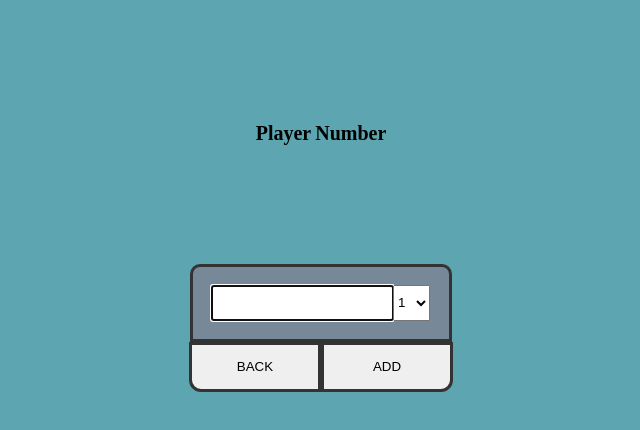
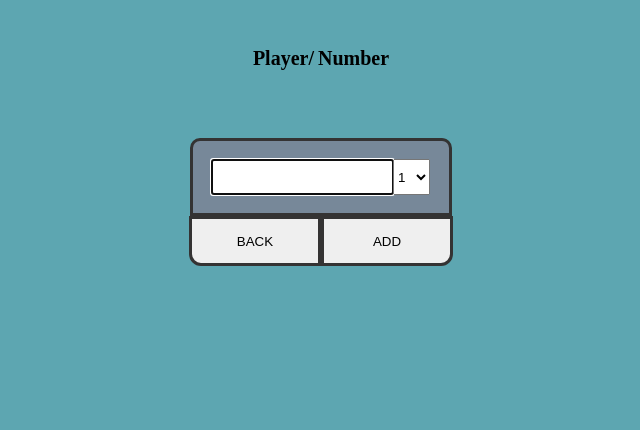
Before and after one commit to DMWH-Bsmith/killer, a website: page index.html in a window 1280 px wide. Both pictures are taken after a click on the button "NEXT". Shown: the whole page, without its empty margins (319-959 px from the left). Drawn offline with Linux system fonts and the light colour scheme.

Commit message:
adgadsga

```diff
--- a/app.js
+++ b/app.js
@@ -51,7 +51,7 @@ const trEl = document.createElement('tr');
 
 const playaBoardHeader = document.createElement('th');
 playaBoardHeader.classList.add('col');
-playaBoardHeader.textContent = 'Player';
+playaBoardHeader.textContent = 'Player/';
 
 const numbaBoardHeader = document.createElement('th');
 numbaBoardHeader.classList.add('col');
--- a/style.css
+++ b/style.css
@@ -18,9 +18,14 @@ h1 {
 }
 
 
-.first, .second, .third {
+.first, .third {
     margin-top: 25px;
     min-height: 400px;
+    background-color: rgb(93, 166, 177);
+}
+
+.second {
+    /* margin-top: 10px; */
     background-color: rgb(93, 166, 177);
 }
 
@@ -184,13 +189,15 @@ p {
 
 
 
+
 .playingField {
     display: flex;
-    justify-content: center;
+    justify-content: space-evenly;
     flex-direction: column;
-    min-height: 200px;
+    text-align: center;
+    min-height: 100px;
+    align-items: center;
 }
-
 
 
 .boardHeaders {
```
